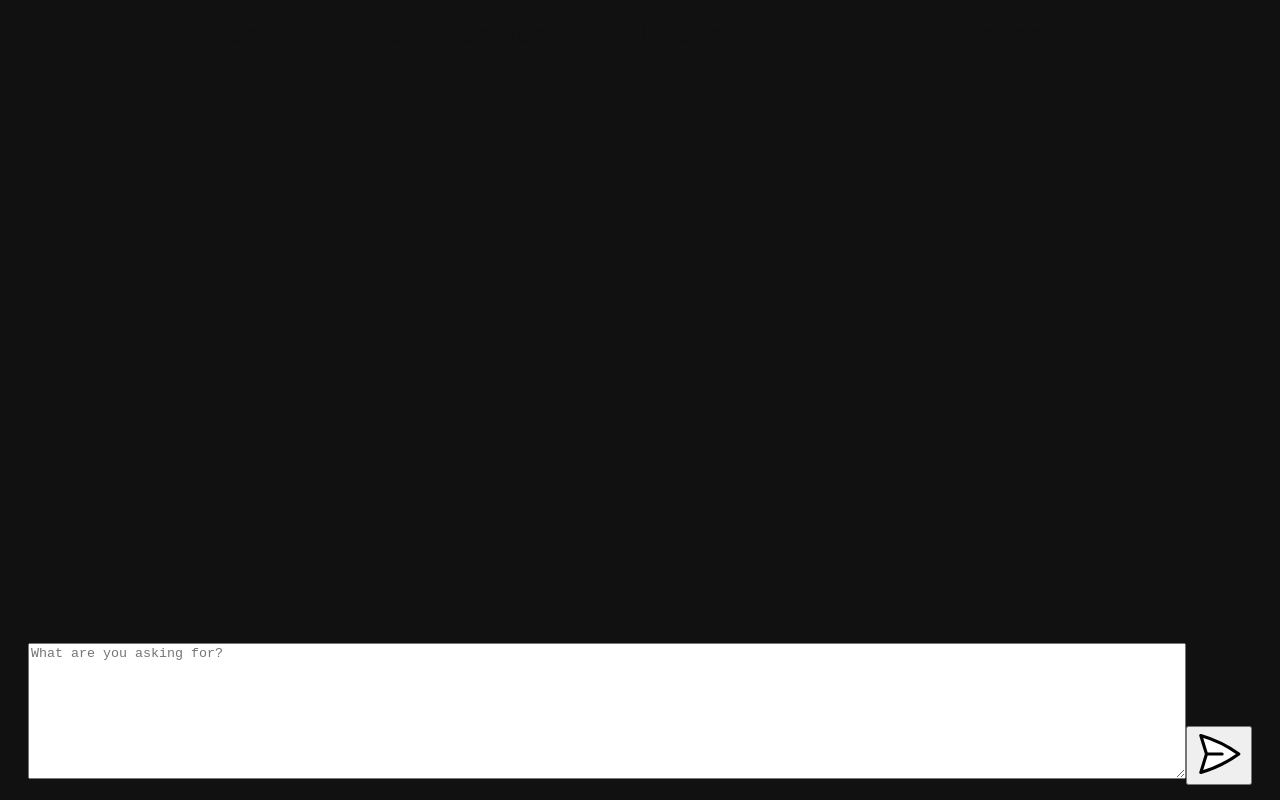
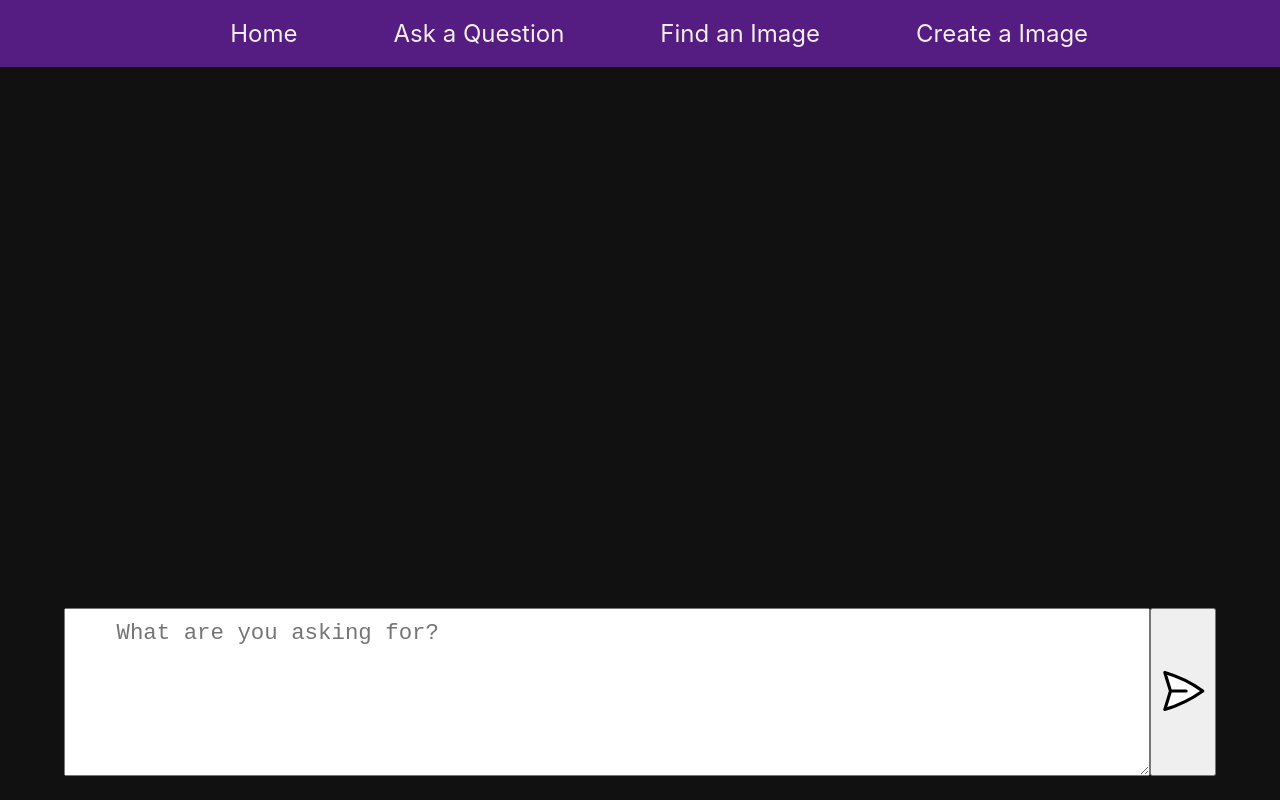
Before and after one commit to NathanHolt/ai-app, a React (Create React App) app in the folder client/: page /text in a window 1280 px wide. Built offline with nearby package versions, Linux system fonts and the light colour scheme.

Commit message:
added a bunch of styles

```diff
--- a/client/src/App.css
+++ b/client/src/App.css
@@ -8,23 +8,65 @@
 
 .nav {
   padding: 1.2em;
+  background-color: rgba(115, 34, 177, .7);
+  margin: 0 auto;
+  position: fixed;
+  top: 0;
+  width: 100vw;
 }
+
+.link {
+  text-decoration: none;
+  color:rgb(242, 238, 238);
+  margin: 2em;
+  font-size: 1.5em;
+}
+
+.link:hover {
+  cursor: pointer;
+  color:rgb(184, 180, 180);
+}
+
+.link:active {
+  color:rgb(65, 63, 63);
+}
+
 
 .chat {
   width: 100%;
-  height: 90%;
+  height: 100vh;
   display: flex;
   flex-direction: column;
   justify-content: flex-end;
 }
 
 form {
-  height: 20%;
+  height: 20vh;
+  width: 90vw;
+  margin: 1em;
+  display: flex;
+  justify-content: center;
+  margin: 2em auto;
+}
+
+.send {
+  height: 21vh;
+}
+
+.send:hover {
+  cursor: pointer;
+  background-color: rgb(115, 34, 177);
+}
+
+.send:active {
+  background-color: rgb(78, 23, 120);
 }
 
 textarea {
-    width: 90%;
+    width: 100%;
     height: 90%;
+    font-size: 1.4rem;
+    padding: .5em;
 }
 
 img {
@@ -33,12 +75,7 @@ img {
 }
 
 
-.link {
-  text-decoration: none;
-  color:rgb(18, 17, 17);
-  margin: 2em;
-  font-size: 1.5em;
-}
+
 
 .chatStripe {
   display: flex;
--- a/client/src/pages/HomePage.jsx
+++ b/client/src/pages/HomePage.jsx
@@ -5,7 +5,6 @@ const HomePage = () => {
     return (
         <div>
             <div>HomePage</div>
-            <Loader />
         </div>
     )
 }
--- a/client/src/pages/TextPage.jsx
+++ b/client/src/pages/TextPage.jsx
@@ -1,13 +1,6 @@
 import { useState } from "react";
 import { ChatStripe } from "../components";
 import send from '../assets/send.svg'
-
-const testText = `Boxes
-I’ve been accused of out of the box thinking
-But I know that is not the case
-I just exist in a different box from you
-And inside I’m running out of space
-`
 
 const TextPage = () => {
   const [answers, setAnswers] = useState([])
@@ -28,10 +21,11 @@ const TextPage = () => {
 
     const idOne = generateUniqueID()
     const idTwo = generateUniqueID()
-    let data = testText
+    let data = ""
     setAnswers([...answers, <ChatStripe key={idOne} isAi={false} value={text} uniqueId={idOne} />])
 
     setIsLoading(true)
+    setText('')
 
     const response = await fetch('http://localhost:5000', {
       method: 'POST',
@@ -48,14 +42,14 @@ const TextPage = () => {
       data = data.bot.trim()
     } else {
       const err = await response.text()
+      console.log(err)
       data = "Something went wrong"
     }
 
     setTimeout(() => {
       setIsLoading(false)
       setAnswers([...answers, <ChatStripe key={idOne} isAi={false} value={text} uniqueId={idOne} />, <ChatStripe key={idTwo} isAi={true} value={data} uniqueId={idTwo} />])
-    }, 3000)
-    setText('')
+    }, 1500)
   }
 
   return (
@@ -65,8 +59,8 @@ const TextPage = () => {
           {isLoading && <ChatStripe isLoading={isLoading} isAi={true} value=''  />}
 
           <form>
-              <textarea name="prompt" rows="1" cols="1" placeholder="What are you asking for?" value={text} onChange={(e) => setText(e.target.value)} />
-              <button onClick={(e) => displayAnswers(e)}>
+              <textarea name="prompt" rows="1" cols="1" placeholder="   What are you asking for?" value={text} onChange={(e) => setText(e.target.value)} />
+              <button className="send" onClick={(e) => displayAnswers(e)}>
                   <img src={send} alt='Send' />
               </button>
           </form>
```
